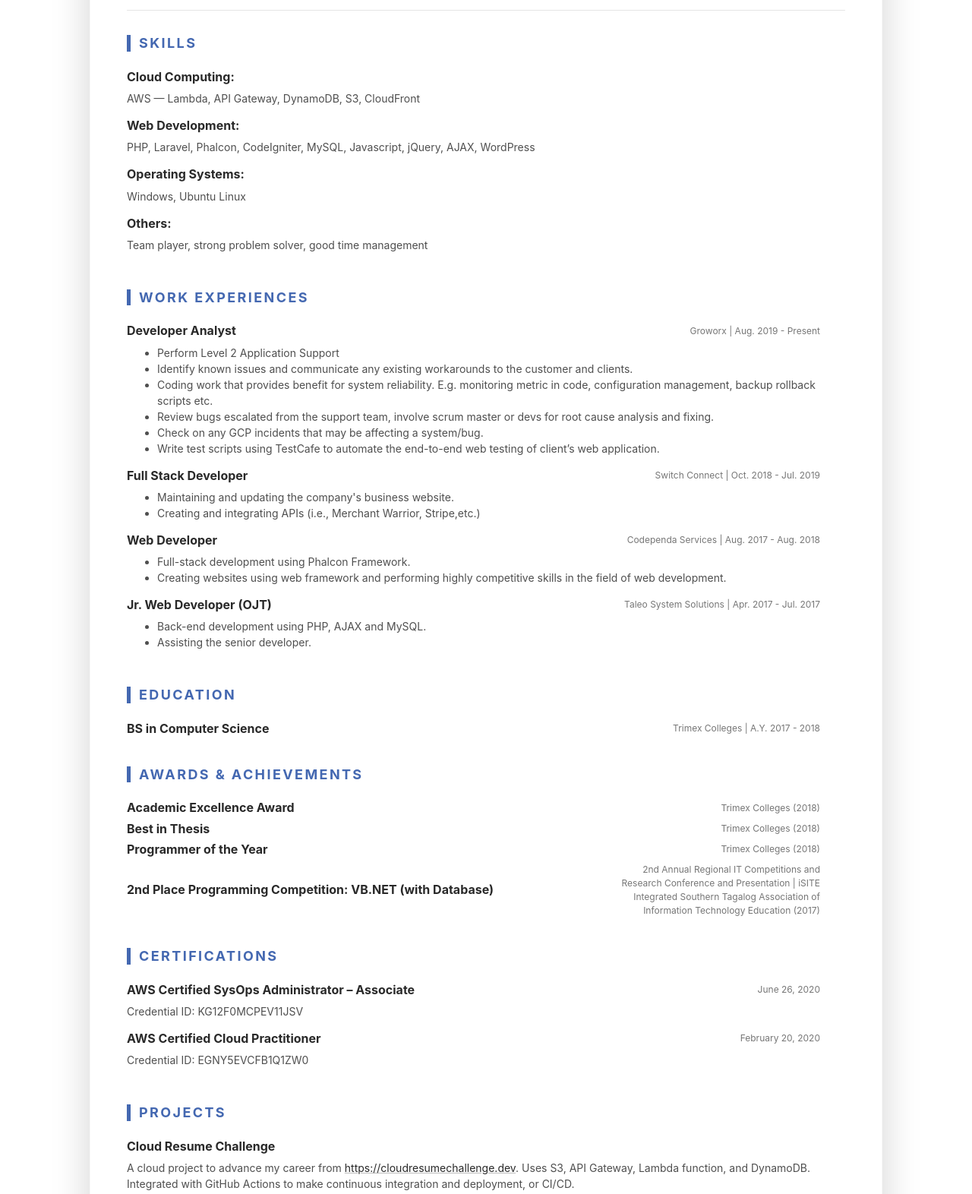
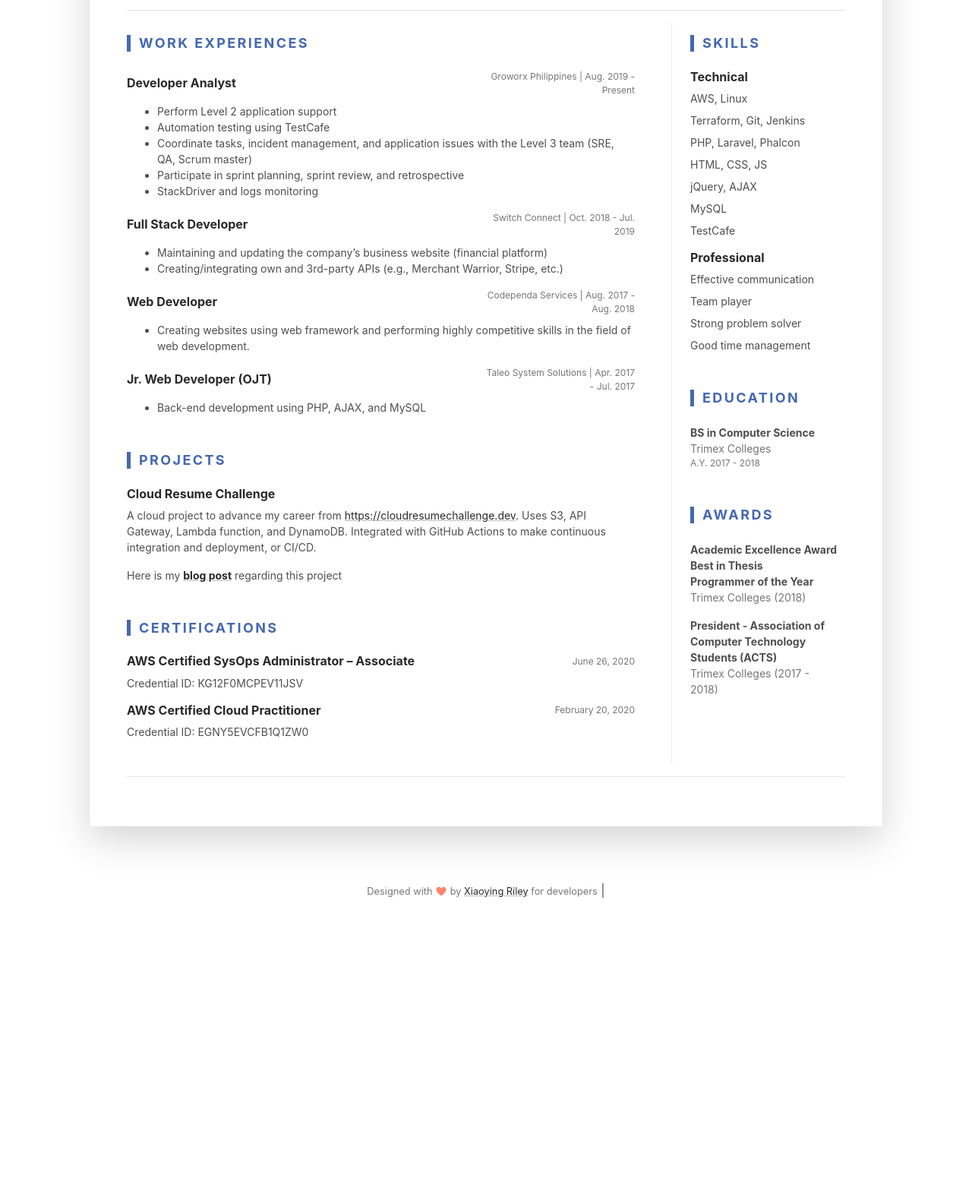
Before and after one commit to johnkevinlosito/cloudresume-frontend, a plain HTML site: page public/index.html in a window 1280 px wide. Shown: the part 432-2004 px from the top of the page at 76% size. After the commit the page ends 1640 px from the top, so only its background shows below. Drawn offline with Linux system fonts and the light colour scheme; no server answers.

Commit message:
Update index.html

```diff
--- a/public/index.html
+++ b/public/index.html
@@ -43,11 +43,10 @@
 					<div class="row align-items-center">
 						<div class="resume-title col-12 col-md-6 col-lg-8 col-xl-9">
 							<h2 class="resume-name mb-0 text-uppercase">John Kevin Losito</h2>
-							<div class="resume-tagline mb-3 mb-md-0">Cloud Developer</div>
+							<div class="resume-tagline mb-3 mb-md-0">Cloud Engineer</div>
 						</div><!--//resume-title-->
 						<div class="resume-contact col-12 col-md-6 col-lg-4 col-xl-3">
 							<ul class="list-unstyled mb-0">
-								<!-- <li class="mb-2"><i class="fas fa-phone-square fa-fw fa-lg mr-2 "></i><a class="resume-link" href="tel:#">0123 4567 890</a></li> -->
 								<li class="mb-2"><i class="fas fa-envelope-square fa-fw fa-lg mr-2"></i><a class="resume-link" href="mailto:johnkevinlosito@gmail.com">johnkevinlosito@gmail.com</a></li>
 								<li class="mb-2"><i class="fas fa-globe fa-fw fa-lg mr-2"></i><a class="resume-link" target="_blank" href="https://www.johnkevinlosito.com">www.johnkevinlosito.com</a></li>
 								<li class="mb-2"><i class="fab fa-github fa-fw fa-lg mr-2"></i><a class="resume-link" target="_blank" href="https://github.com/johnkevinlosito">johnkevinlosito</a></li>
@@ -56,6 +55,7 @@
 							</ul>
 						</div><!--//resume-contact-->
 					</div><!--//row-->
+
 				</div><!--//resume-header-->
 				<hr>
 				<div class="resume-intro py-3">
@@ -70,42 +70,22 @@
 				<hr>
 				<div class="resume-body">
 					<div class="row">
-						<div class="resume-main col-12  pr-0 pr-lg-5">
-							<section class="skills-section py-3">
-								<h3 class="text-uppercase resume-section-heading mb-4">Skills</h3>
-								<div class="item">
-									<h4 class="item-title">Cloud Computing: </h4>
-									<p class="item-content">AWS — Lambda, API Gateway, DynamoDB, S3, CloudFront</p>
-								</div><!--//item-->
-								<div class="item">
-									<h4 class="item-title">Web Development:	</h4>
-									<p class="item-content">PHP, Laravel, Phalcon, CodeIgniter, MySQL, Javascript, jQuery, AJAX, WordPress</p>
-								</div><!--//item-->
-								<div class="item">
-									<h4 class="item-title">Operating Systems:	</h4>
-									<p class="item-content">Windows, Ubuntu Linux</p>
-								</div><!--//item-->
-								<div class="item">
-									<h4 class="item-title">Others:	</h4>
-									<p class="item-content">Team player, strong problem solver, good time management</p>
-								</div><!--//item-->
-							</section><!--//skills-section-->
+						<div class="resume-main col-12 col-lg-8 col-xl-9 pr-0 pr-lg-5">
 							<section class="work-section py-3">
 								<h3 class="text-uppercase resume-section-heading mb-4">Work Experiences</h3>
 								<div class="item mb-3">
 									<div class="item-heading row align-items-center mb-2">
 										<h4 class="item-title col-12 col-md-6 col-lg-8 mb-2 mb-md-0">Developer Analyst</h4>
-										<div class="item-meta col-12 col-md-6 col-lg-4 text-muted text-left text-md-right">Groworx | Aug. 2019 - Present</div>
+										<div class="item-meta col-12 col-md-6 col-lg-4 text-muted text-left text-md-right">Groworx Philippines | Aug. 2019 - Present</div>
 
 									</div>
 									<div class="item-content">
 										<ul class="resume-list">
-											<li>Perform Level 2 Application Support</li>
-											<li>Identify known issues and communicate any existing workarounds to the customer and clients.</li>
-											<li>Coding work that provides benefit for system reliability. E.g. monitoring metric in code, configuration management, backup rollback scripts etc.</li>
-											<li>Review bugs escalated from the support team, involve scrum master or devs for root cause analysis and fixing.</li>
-											<li>Check on any GCP incidents that may be affecting a system/bug.</li>
-											<li>Write test scripts using TestCafe to automate the end-to-end web testing of client’s web application.</li>
+											<li>Perform Level 2 application support</li>
+											<li>Automation testing using TestCafe</li>
+											<li>Coordinate tasks, incident management, and application issues with the Level 3 team (SRE, QA, Scrum master)</li>
+											<li>Participate in sprint planning, sprint review, and retrospective</li>
+											<li>StackDriver and logs monitoring</li>
 										</ul>
 									</div>
 								</div><!--//item-->
@@ -117,8 +97,8 @@
 									</div>
 									<div class="item-content">
 										<ul class="resume-list">
-											<li>Maintaining and updating the company's business website.</li>
-											<li>Creating and integrating APIs (i.e., Merchant Warrior, Stripe,etc.)</li>
+											<li>Maintaining and updating the company’s business website (financial platform)</li>
+											<li>Creating/integrating own and 3rd-party APIs (e.g., Merchant Warrior, Stripe, etc.)</li>
 										</ul>
 									</div>
 								</div><!--//item-->
@@ -130,7 +110,6 @@
 									</div>
 									<div class="item-content">
 										<ul class="resume-list">
-											<li>Full-stack development using Phalcon Framework.</li>
 											<li>Creating websites using web framework and performing highly competitive skills in the field of web development.</li>
 										</ul>
 									</div>
@@ -143,45 +122,28 @@
 									</div>
 									<div class="item-content">
 										<ul class="resume-list">
-											<li>Back-end development using PHP, AJAX and MySQL.</li>
-											<li>Assisting the senior developer.</li>
+											<li>Back-end development using PHP, AJAX, and MySQL</li>
 										</ul>
 									</div>
 								</div><!--//item-->
 
 							</section><!--//work-section-->
-							<section class="education-section py-3">
-								<h3 class="text-uppercase resume-section-heading mb-4">Education</h3>
-								<div class="item-heading row align-items-center mb-2">
-									<h4 class="item-title col-12 col-md-6 col-lg-8 mb-2 mb-md-0">BS in Computer Science</h4>
-									<div class="item-meta col-12 col-md-6 col-lg-4 text-muted text-left text-md-right">Trimex Colleges | A.Y. 2017 - 2018</div>
 
-								</div>
-							</section><!--//education-section-->
-							<section class="awards-section py-3">
-								<h3 class="text-uppercase resume-section-heading mb-4">Awards & Achievements</h3>
-								<div class="item-heading row align-items-center mb-2">
-									<h4 class="item-title col-12 col-md-6 col-lg-8 mb-2 mb-md-0">Academic Excellence Award</h4>
-									<div class="item-meta col-12 col-md-6 col-lg-4 text-muted text-left text-md-right">Trimex Colleges (2018)</div>
 
-								</div>
-								<div class="item-heading row align-items-center mb-2">
-									<h4 class="item-title col-12 col-md-6 col-lg-8 mb-2 mb-md-0">Best in Thesis</h4>
-									<div class="item-meta col-12 col-md-6 col-lg-4 text-muted text-left text-md-right">Trimex Colleges (2018)</div>
+							<section class="project-section py-3">
+								<h3 class="text-uppercase resume-section-heading mb-4">Projects</h3>
+								<div class="item mb-3">
+									<div class="item-heading row align-items-center mb-2">
+										<h4 class="item-title col-12 col-md-6 col-lg-8 mb-2 mb-md-0"><a href="https://cloudresume.johnkevinlosito.com" style="color: #292929;" target="_blank" rel="noopener noreferrer">Cloud Resume Challenge</a></h4>
+									</div>
+									<div class="item-content">
+										<p>A cloud project to advance my career from <a href="https://cloudresumechallenge.dev" class="theme-link">https://cloudresumechallenge.dev</a>. Uses S3, API Gateway, Lambda function, and DynamoDB. Integrated with GitHub Actions to make continuous integration and deployment, or CI/CD.</p>
+										<p>Here is my <b><a class="theme-link" target="_blank" href="https://johnkevinlosito.com/aws/cloudresumechallenge-challenging-indeed/">blog post</a></b> regarding this project</p>
 
-								</div>
-								<div class="item-heading row align-items-center mb-2">
-									<h4 class="item-title col-12 col-md-6 col-lg-8 mb-2 mb-md-0">Programmer of the Year</h4>
-									<div class="item-meta col-12 col-md-6 col-lg-4 text-muted text-left text-md-right">Trimex Colleges (2018)</div>
+									</div>
+								</div><!--//item-->
 
-								</div>
-								<div class="item-heading row align-items-center mb-2">
-									<h4 class="item-title col-12 col-md-6 col-lg-8 mb-2 mb-md-0">2nd Place Programming Competition: VB.NET (with Database)</h4>
-									<div class="item-meta col-12 col-md-6 col-lg-4 text-muted text-left text-md-right">2nd Annual Regional IT Competitions and Research Conference and Presentation | iSITE Integrated Southern Tagalog Association of Information Technology Education (2017)</div>
-
-								</div>
-
-							</section><!--//awards-section-->
+							</section><!--//project-section-->
 							<section class="certifications-section py-3">
 								<h3 class="text-uppercase resume-section-heading mb-4">Certifications</h3>
 								<div class="item mb-3">
@@ -205,28 +167,60 @@
 								</div><!--//item-->
 
 							</section><!--//certifications-section-->
+						</div><!--//resume-main-->
+						<aside class="resume-aside col-12 col-lg-4 col-xl-3 px-lg-4 pb-lg-4">
+							<section class="skills-section py-3">
+								<h3 class="text-uppercase resume-section-heading mb-4">Skills</h3>
+								<div class="item">
+									<h4 class="item-title">Technical</h4>
+									<ul class="list-unstyled resume-skills-list">
+										<li class="mb-2">AWS, Linux</li>
+										<li class="mb-2">Terraform, Git, Jenkins</li>
+										<li class="mb-2">PHP, Laravel, Phalcon</li>
+										<li class="mb-2">HTML, CSS, JS<li>
+										<li class="mb-2">jQuery, AJAX</li>
+										<li class="mb-2">MySQL</li>
+										<li class="mb-2">TestCafe</li>
+									</ul>
+								</div><!--//item-->
+								<div class="item">
+									<h4 class="item-title">Professional</h4>
+									<ul class="list-unstyled resume-skills-list">
+										<li class="mb-2">Effective communication</li>
+										<li class="mb-2">Team player<li>
+										<li class="mb-2">Strong problem solver</li>
+										<li>Good time management</li>
+									</ul>
+								</div><!--//item-->
+							</section><!--//skills-section-->
+							<section class="education-section py-3">
+								<h3 class="text-uppercase resume-section-heading mb-4">Education</h3>
+								<ul class="list-unstyled resume-education-list">
+									<li class="mb-3">
+										<div class="resume-degree font-weight-bold">BS in Computer Science</div>
+										<div class="resume-degree-org text-muted">Trimex Colleges</div>
+										<div class="resume-degree-time text-muted">A.Y. 2017 - 2018</div>
+									</li>
+								</ul>
+							</section><!--//education-section-->
+							<section class="education-section py-3">
+								<h3 class="text-uppercase resume-section-heading mb-4">Awards</h3>
+								<ul class="list-unstyled resume-awards-list">
+									<li class="mb-3">
+										<div class="font-weight-bold">Academic Excellence Award <br>Best in Thesis <br>Programmer of the Year</div>
+										<div class="text-muted">Trimex Colleges (2018)</div>
+									</li>
+									<li>
+										<div class="font-weight-bold">President - Association of Computer Technology Students (ACTS)</div>
+										<div class="text-muted">Trimex Colleges (2017 - 2018)</div>
+									</li>
+								</ul>
+							</section><!--//education-section-->
 
-							<section class="project-section py-3">
-								<h3 class="text-uppercase resume-section-heading mb-4">Projects</h3>
-								<div class="item mb-3">
-									<div class="item-heading row align-items-center mb-2">
-										<h4 class="item-title col-12 col-md-6 col-lg-8 mb-2 mb-md-0"><a href="https://cloudresume.johnkevinlosito.com" style="color: #292929;" target="_blank" rel="noopener noreferrer">Cloud Resume Challenge</a></h4>
-										<!-- <div class="item-meta col-12 col-md-6 col-lg-4 text-muted text-left text-md-right">Open Source</div> -->
-
-									</div>
-									<div class="item-content">
-										<p>A cloud project to advance my career from <a href="https://cloudresumechallenge.dev" class="theme-link">https://cloudresumechallenge.dev</a>. Uses S3, API Gateway, Lambda function, and DynamoDB. Integrated with GitHub Actions to make continuous integration and deployment, or CI/CD.</p>
-										<p>Here is my <b><a class="theme-link" target="_blank" href="https://johnkevinlosito.com/posts/cloudresumechallenge-challenging-indeed/">blog post</a></b> regarding this project</p>
-
-									</div>
-								</div><!--//item-->
-							</section><!--//project-section-->
-
-						</div><!--//resume-main-->
-							</div><!--//row-->
-					</div><!--//resume-body-->
-					<hr>
-
+						</aside><!--//resume-aside-->
+					</div><!--//row-->
+				</div><!--//resume-body-->
+						<hr>
 			</article>
 
 		</div><!--//container-->
@@ -234,7 +228,7 @@
 		<footer class="footer text-center py-4">
 			<!--/* This template is free as long as you keep the footer attribution link. If you'd like to use the template without the attribution link, you can buy the commercial license via our website: themes.3rdwavemedia.com Thank you for your support. :) */-->
 			<small class="copyright text-muted">Designed with <i class="fas fa-heart"></i> by <a class="theme-link" href="http://themes.3rdwavemedia.com" target="_blank">Xiaoying Riley</a> for developers</small> |
-			<small class="copyright text-muted">Ported & Re-layout by <a class="theme-link" href="https://johnkevinlosito.com" target="_blank">John Kevin Losito</a></small>
+
 		</footer>
 
 	</div><!--//main-wrapper-->
```
